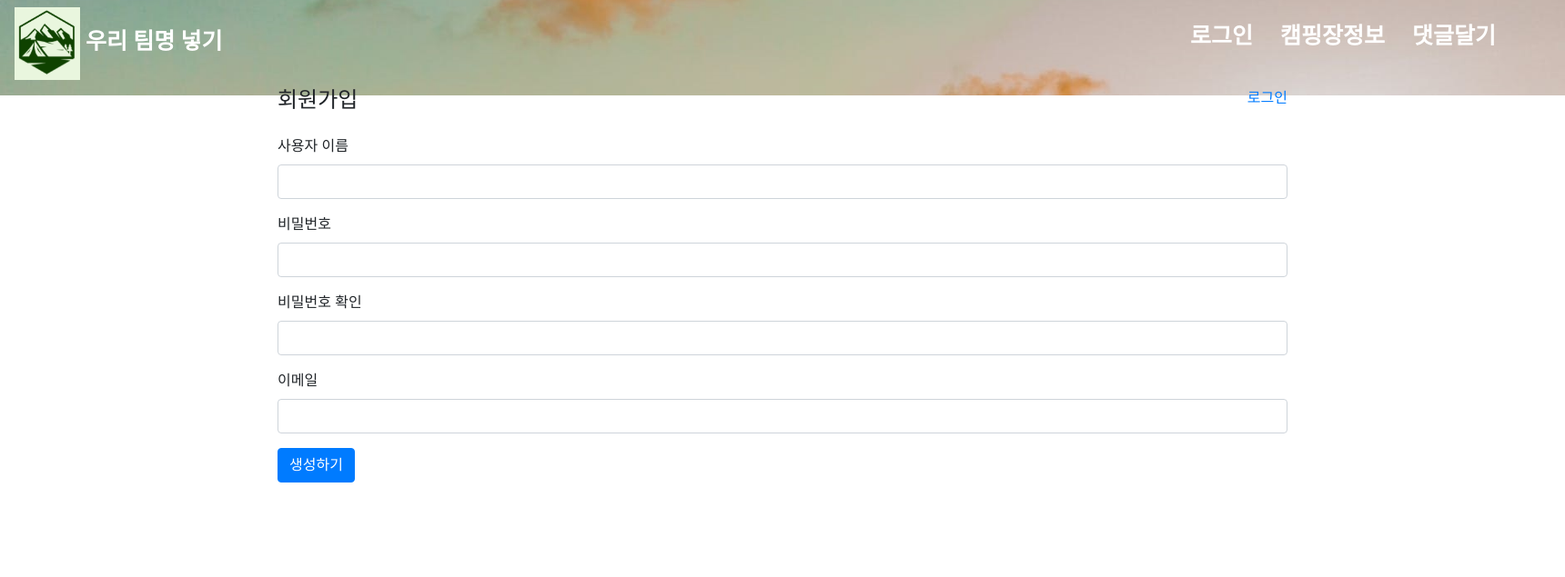
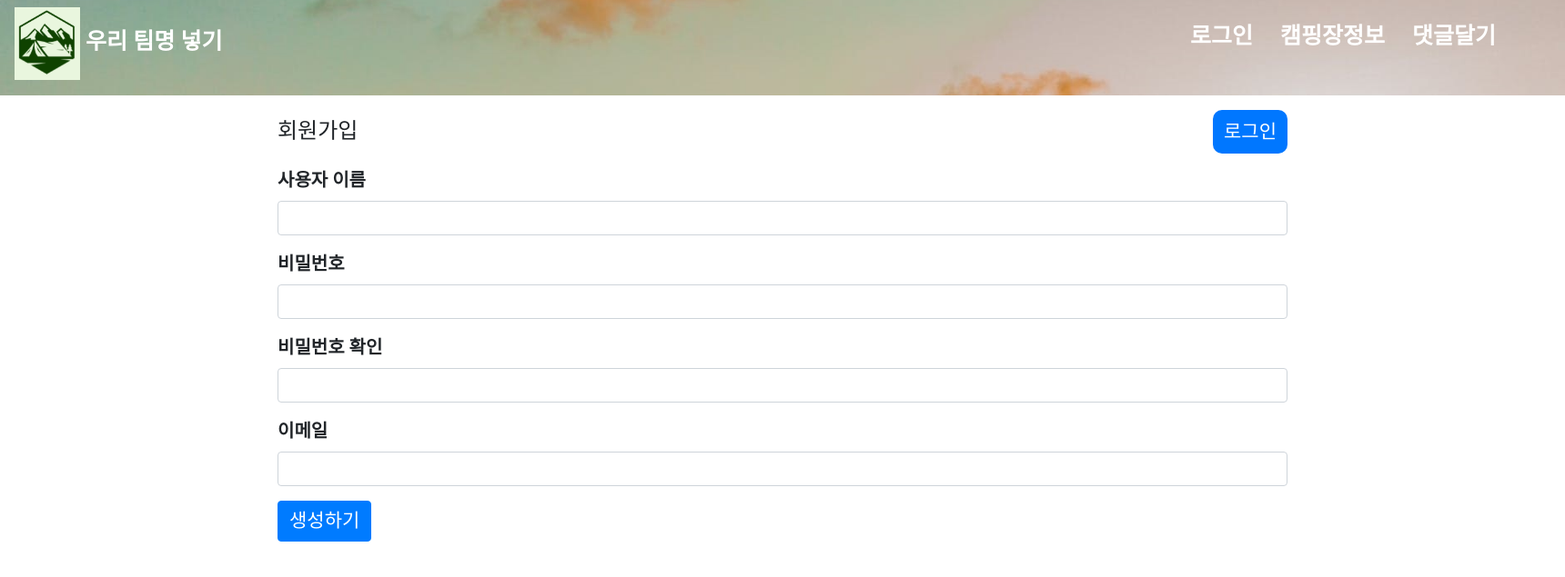
Before and after one commit to leeeunseo912/IoT_1, a Django app: page /common/signup/ in a window 1720 px wide. Shown: the top 635 px of the page at 91% size. Run offline with Django 4.2, Linux system fonts and the light colour scheme; some libraries are stand-ins or nearby versions; some web fonts are replaced.

Commit message:
로그인 폰트적용

```diff
--- a/static/css/styles.css
+++ b/static/css/styles.css
@@ -205,3 +205,28 @@
 .slide1{
   width: 600px;
 }
+
+.login{
+  margin-top: 50px;
+}
+
+.login{
+  font-family: 'text';
+  font-size: 20px;
+  font-weight: 600;
+}
+.login button,.join{
+  font-family: 'text';
+  font-size: 21px;
+  font-weight: 500;
+}
+
+.join{
+  background-color: rgb(0, 119, 255);
+  color: white;
+  padding: 12px;
+  border-radius: 10px;
+}
+.join:hover{
+  color: white;
+}
--- a/templates/common/login.html
+++ b/templates/common/login.html
@@ -1,13 +1,14 @@
 {% extends "base.html" %}
 {% block content %}
 <div class="container my-3">
+    <div class="login">
         <div class="row">
             <div class="col-4">
                 <h4>로그인</h4>
             </div>
             <div class="col-8 text-right">
                 <span>
-                <a href="{% url 'common:signup' %}">회원가입</a>
+                    <a class="join" href="{% url 'common:signup' %}">회원가입</a>
                 </span>
             </div>
         </div>
@@ -27,4 +28,5 @@
             <button type="submit" class="btn btn-primary">로그인</button>
         </form>
     </div>
+</div>
 {% endblock %}
--- a/templates/common/signup.html
+++ b/templates/common/signup.html
@@ -1,12 +1,13 @@
 {% extends "base.html" %}
 {% block content %}
 <div class="container my-3">
+    <div class="login">
         <div class="row my-3">
             <div class="col-4">
                 <h4>회원가입</h4>
             </div>
             <div class="col-8 text-right">
-            <a href="{% url 'common:login' %}">로그인</a>
+                <a class="join" href="{% url 'common:login' %}">로그인</a>
             </div>
         </div>
         <form method="post" class="post-form">
@@ -37,4 +38,5 @@
             <button type="submit" class="btn btn-primary">생성하기</button>
         </form>
     </div>
+</div>
 {% endblock %}
```
Lines whose indentation alone changed are shown as unchanged.
